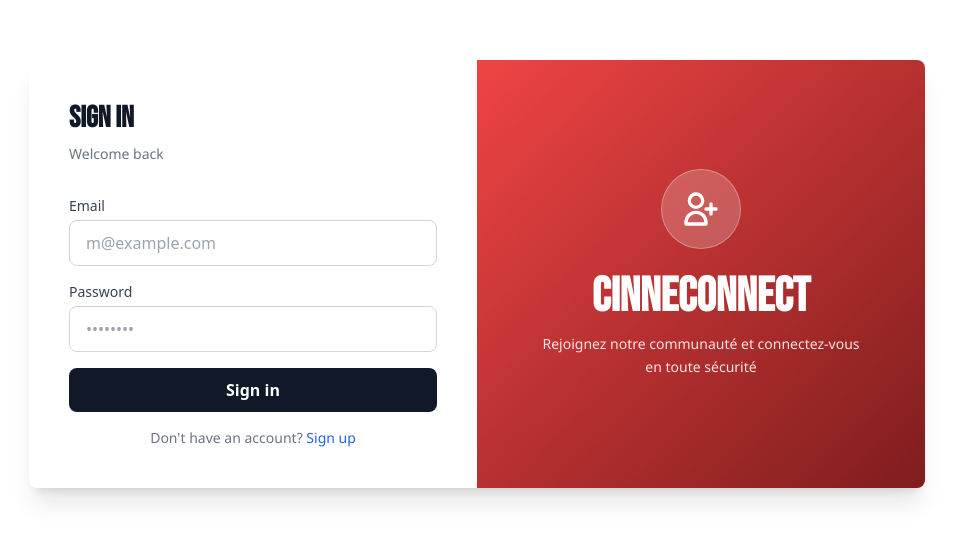
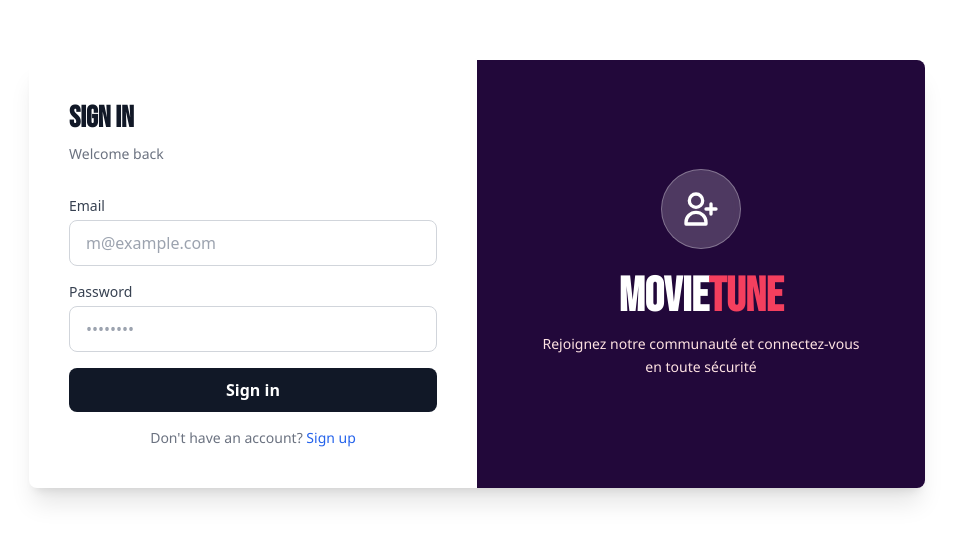
Before and after one commit to Nabibouch/CineConnect-Monorepo, a React (Vite) app in the folder apps/client/: page /signin in a window 1280 px wide. Shown: the part 142-684 px from the top of the page, without its empty margins (163-1119 px from the left). Built offline with nearby package versions, Linux system fonts and the light colour scheme; no server answers.

Commit message:
feat(sigin) fix colors to match original

```diff
--- a/apps/client/src/pages/SignIn/SignIn.tsx
+++ b/apps/client/src/pages/SignIn/SignIn.tsx
@@ -12,14 +12,14 @@ const SignInPage = () => {
           <SignInForm />
         </div>
 
-        <div className="hidden md:flex items-center justify-center bg-gradient-to-br from-red-500 to-red-900 p-8">
+        <div className="hidden md:flex items-center justify-center bg-gradient-to-br bg-slayer p-8">
           <div className="text-center">
             <div className="w-20 h-20 mx-auto bg-white/20 rounded-full flex items-center justify-center backdrop-blur-sm border border-white/30 mb-6">
               <svg className="w-10 h-10 text-white" fill="none" stroke="currentColor" viewBox="0 0 24 24">
                 <path strokeLinecap="round" strokeLinejoin="round" strokeWidth={2} d="M18 9v3m0 0v3m0-3h3m-3 0h-3m-2-5a4 4 0 11-8 0 4 4 0 018 0zM3 20a6 6 0 0112 0v1H3v-1z" />
               </svg>
             </div>
-            <h2 className="text-5xl font-bold text-white mb-3">Cinneconnect</h2>
+            <h2 className="text-5xl font-bold text-white mb-3">Movie<span className="text-rose-500">Tune</span></h2>
             <p className="text-red-100 text-sm leading-relaxed max-w-xs mx-auto">
               Rejoignez notre communauté et connectez-vous en toute sécurité
             </p>
```
